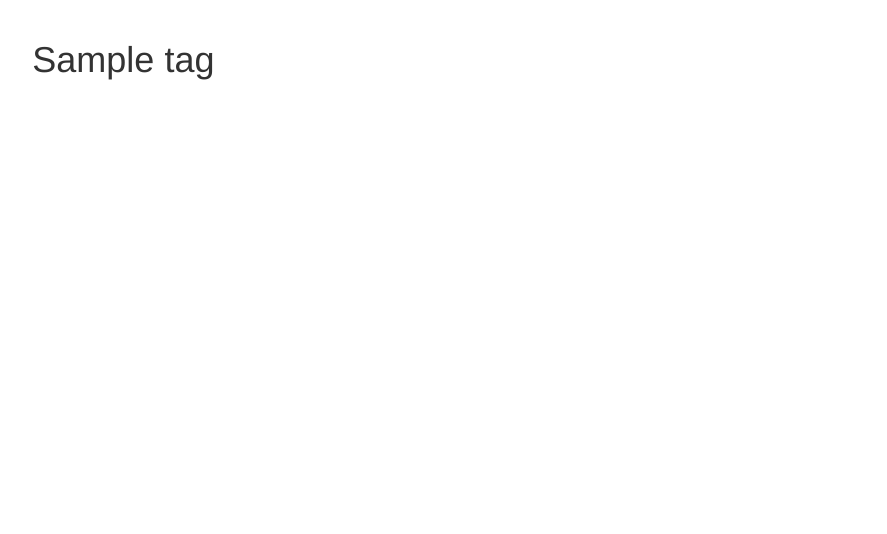
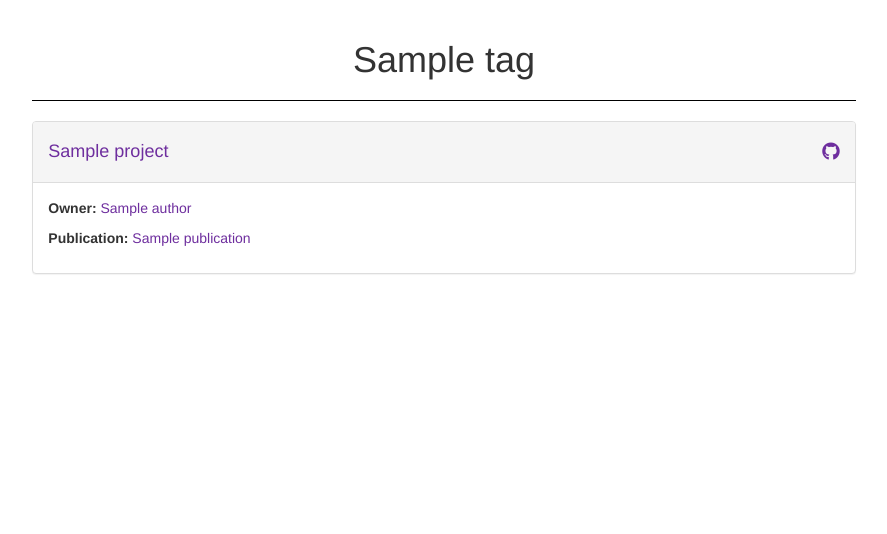
Before and after one commit to workflowr/workflowr.io-django, a Django app: template templates/projects/tag_detail.html in a window 1280 px wide. Shown: the part 52-586 px from the top of the page, without its empty margins (196-1083 px from the left). Run offline with Django 3.2, Linux system fonts and the light colour scheme; the template is opened without the code that fills it: values that come from a table or form of the project are taken from there, others are empty; tables that the repository leaves empty hold one stand-in row (values such as "Sample post"); some libraries are stand-ins or nearby versions.

Commit message:
Style tag detail.

```diff
--- a/projects/views.py
+++ b/projects/views.py
@@ -78,6 +78,12 @@ class TagDetail(generic.DetailView):
     slug_field = 'name'
     slug_url_kwarg = 'name'
 
+    def get_context_data(self, **kwargs):
+        context = super().get_context_data(**kwargs)
+        context['project_list_for_tag'] = Project.objects.filter(
+            tags=context['tag'])
+        return context
+
 
 class PublicationList(generic.ListView):
     model = Publication
--- a/templates/projects/tag_detail.html
+++ b/templates/projects/tag_detail.html
@@ -1,7 +1,52 @@
 {% extends "base.html" %}
+{% load static %}
+
+{% block title%}Tag - {{ tag.name }}{% endblock %}
+
+{% block style %}
+<link rel="stylesheet" href="{% static 'styles/project_list.css' %}">
+{% endblock %}
 
 {% block content %}
 
 <h1>{{ tag.name }}</h1>
+{% if project_list_for_tag %}
+    {% for project in project_list_for_tag %}
+        <div class="panel panel-default">
+          <div class="panel-heading">
+            <div class="row">
+              <div class="col-sm-6">
+                <h4><a href="{% url 'projects:project_detail' project.platform.name project.author.name project.name %}">{{ project.name }}</a></h4>
+              </div>
+              <div class="col-sm-6">
+                <h4 class="text-right" style="block:inline;"><a href="{{ project.url }}">
+                <i class="fab fa-github"></i></a></h4>
+              </div>
+            </div>
+          </div>
+          <div class="panel-body">
+            <p>
+              <strong>Owner:</strong>
+              <a href="{{ project.author.get_absolute_url }}">{{ project.author.name }}</a>
+            </p>
+            {% if project.publications.all %}
+              {% for publication in project.publications.all %}
+                <p>
+                  <strong>Publication:</strong>
+                   <a href="https://doi.org/{{ publication.doi }}">{{ publication.title }}</a>
+                </p>
+              {% endfor %}
+            {% endif %}
+            {% if project.tags.all %}
+              {% for tag in project.tags.all %}
+                <a href="{{ tag.get_absolute_url }}" class="btn btn-primary" role="button">{{ tag.name }}</a>
+              {% endfor %}
+            {% endif %}
+          </div>
+        </div>
+    {% endfor %}
+{% else %}
+    <p>No projects have been given this tag.</p>
+{% endif %}
 
 {% endblock %}
```
